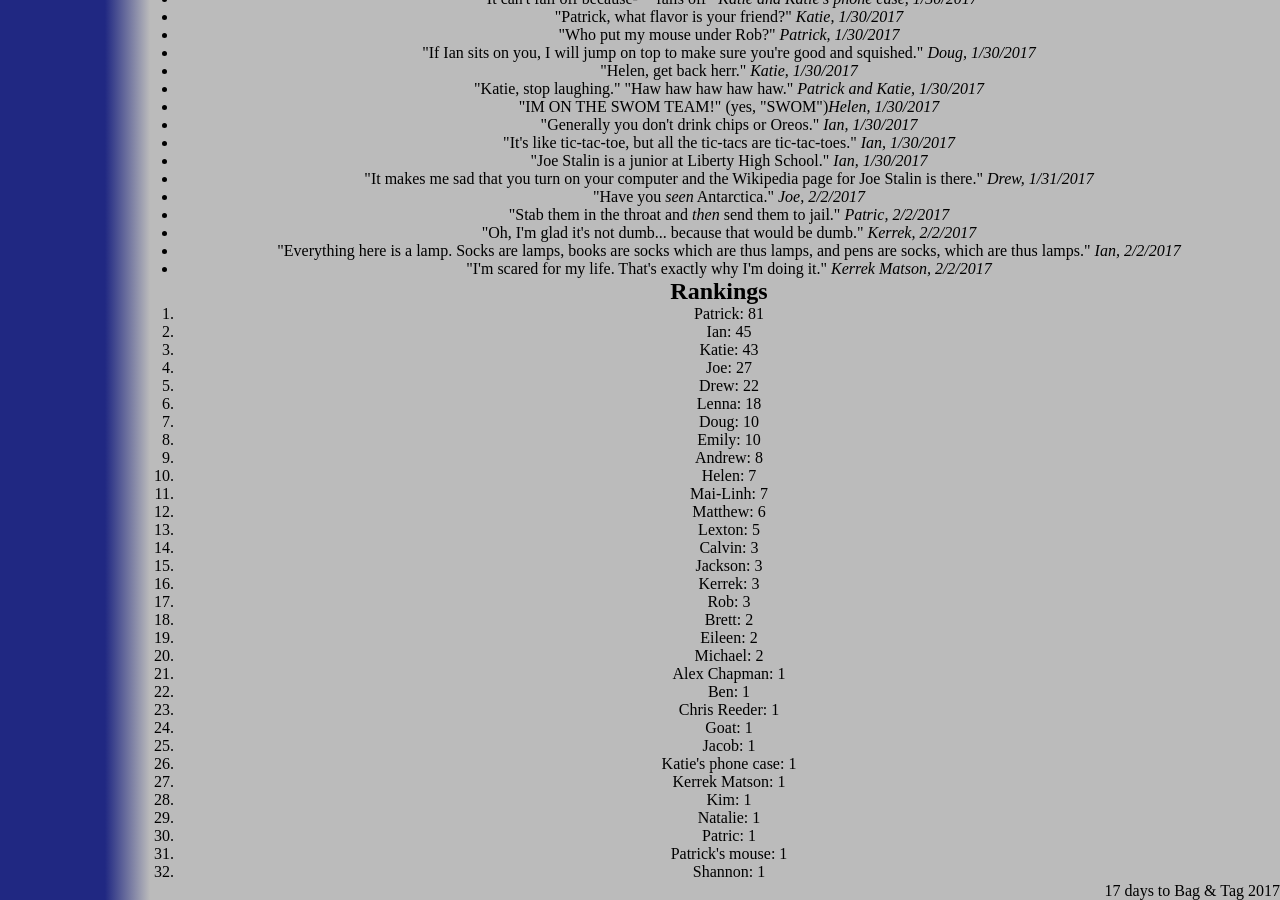
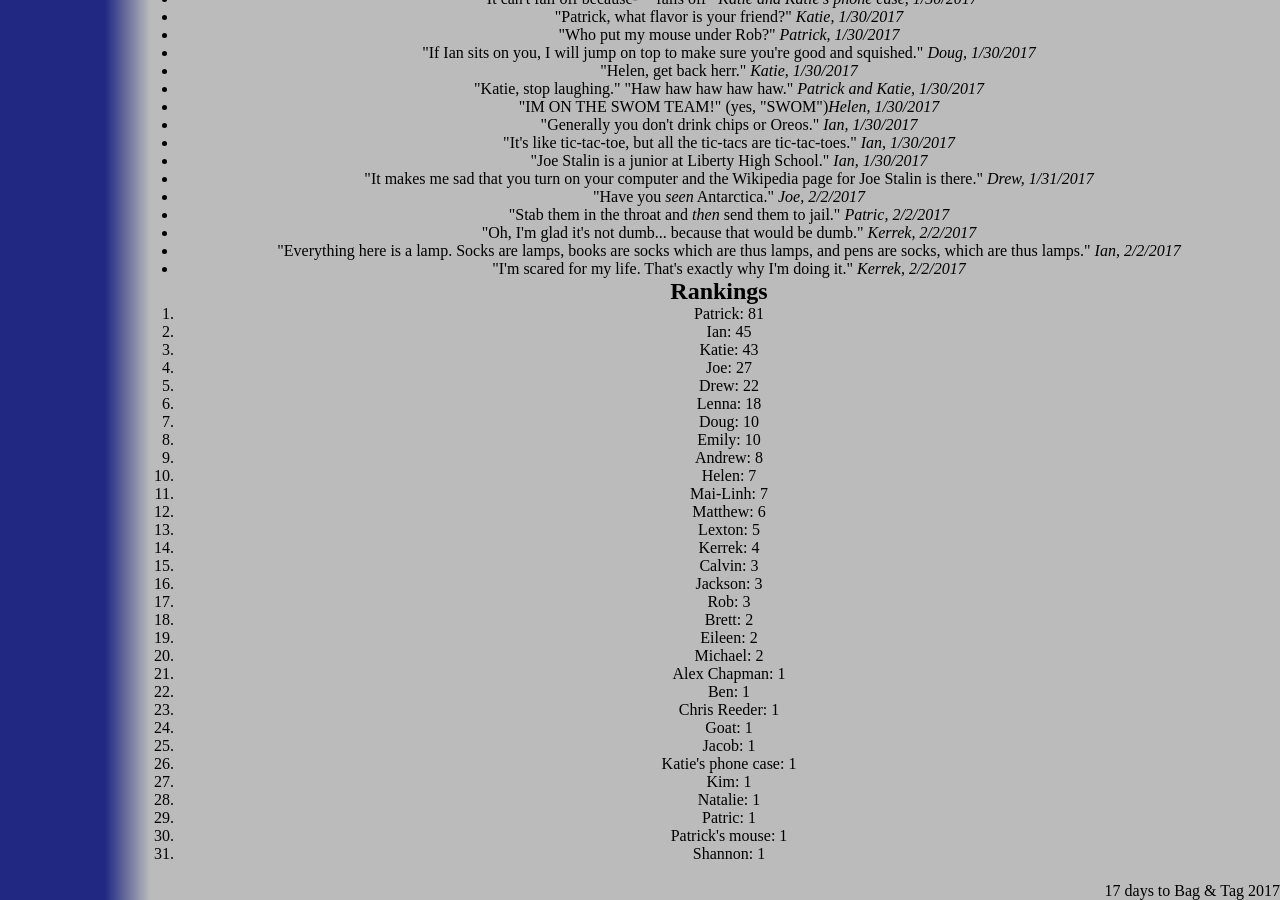
Before and after one commit to katiebugmoon/FRC4131.github.io, a Jekyll site: the page built from media/2017/quotes.html, in a window 1280 px wide and 900 px high, scrolled down 4310 px. Built offline with Jekyll 4.4.1, drawn with Linux system fonts in a browser that asks for light colours; nearby versions of some CDN libraries.

Commit message:
Update quotes.html

```diff
--- a/media/2017/quotes.html
+++ b/media/2017/quotes.html
@@ -246,7 +246,7 @@
 	<li>"Stab them in the throat and <em>then</em> send them to jail." <i>Patric, 2/2/2017</i></li>
 	<li>"Oh, I'm glad it's not dumb... because that would be dumb." <i>Kerrek, 2/2/2017</i></li>
 	<li>"Everything here is a lamp. Socks are lamps, books are socks which are thus lamps, and pens are socks, which are thus lamps." <i>Ian, 2/2/2017</i></li>
-	<li>"I'm scared for my life. That's exactly why I'm doing it." <i>Kerrek Matson, 2/2/2017</i></li>
+	<li>"I'm scared for my life. That's exactly why I'm doing it." <i>Kerrek, 2/2/2017</i></li>
 </ul>
 <h2>Rankings</h2>
 <ol id='rankings'></ol>
```
